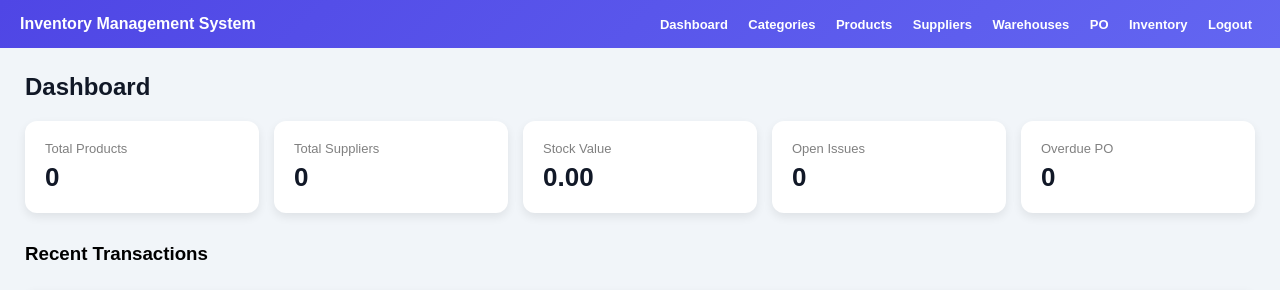
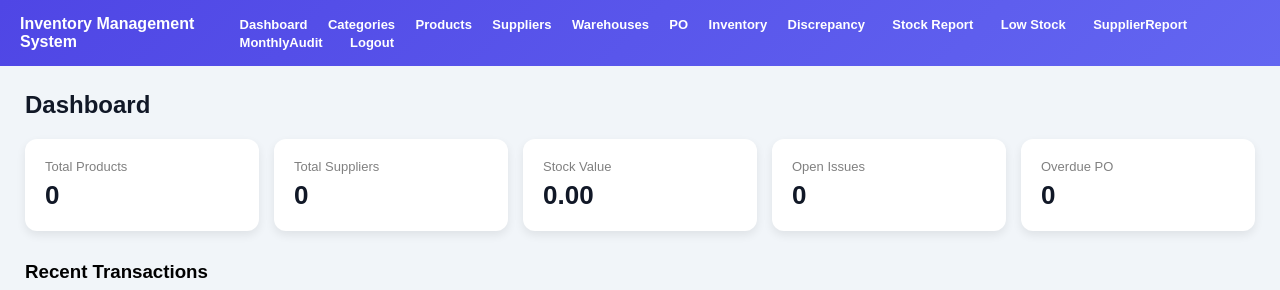
Before and after one commit to TawfiqulHasan/Web-Tech-final-project-group-2, a PHP site: page /InventoryManagement/controllers/Dashboardcontroller.php in a window 1280 px wide. Shown: the top 290 px of the page. Run offline with PHP 8.4, Linux system fonts and the light colour scheme; the visitor is signed in with stand-in values (Sample User, id 1); data that the repository does not hold is empty.

Commit message:
Fix: add missing navbar links to dashboard

```diff
--- a/views/dashboard.php
+++ b/views/dashboard.php
@@ -133,6 +133,11 @@
         <a href="../controllers/WarehouseController.php?action=list">Warehouses</a>
         <a href="../controllers/POController.php?action=list">PO</a>
         <a href="../controllers/InventoryController.php?action=list">Inventory</a>
+        <a href="../controllers/DiscrepancyController.php?action=list" style="color:white; margin-right :15px;">Discrepancy</a>
+         <a href="../controllers/StockMovementController.php?action=list" style="color:white; margin-right :15px;">Stock Report</a>
+          <a href="../controllers/LowStockController.php?action=list" style="color:white; margin-right:15px;">Low Stock</a>
+          <a href="../controllers/SupplierReportController.php?action=list" style="color:white; margin-right:15px;">SupplierReport</a>
+           <a href="../controllers/MonthlyAuditController.php?action=list" style="color:white; margin-right:15px;">MonthlyAudit</a>
         <a href="../controllers/logincontroller.php">Logout</a>
     </div>
 </div>
```
